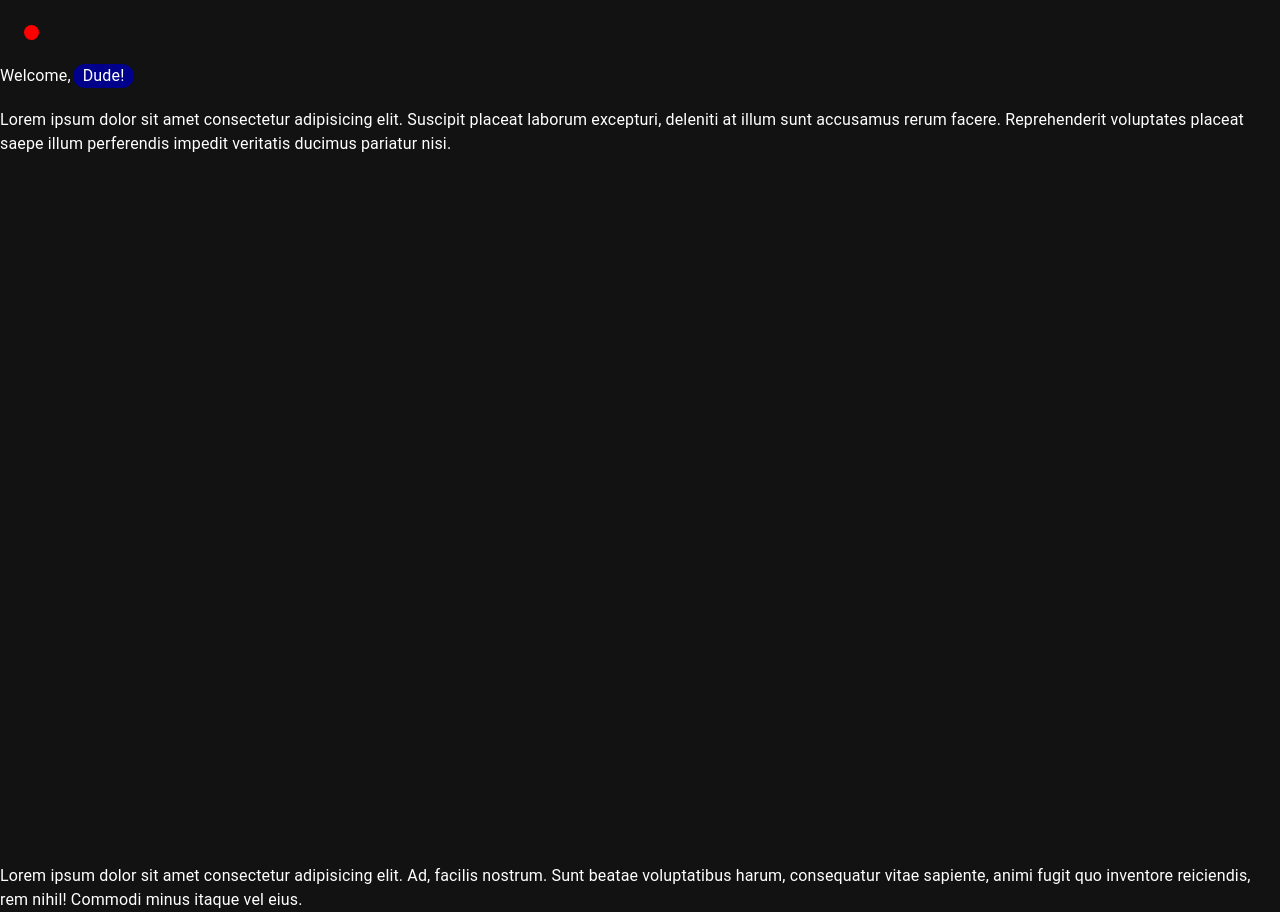
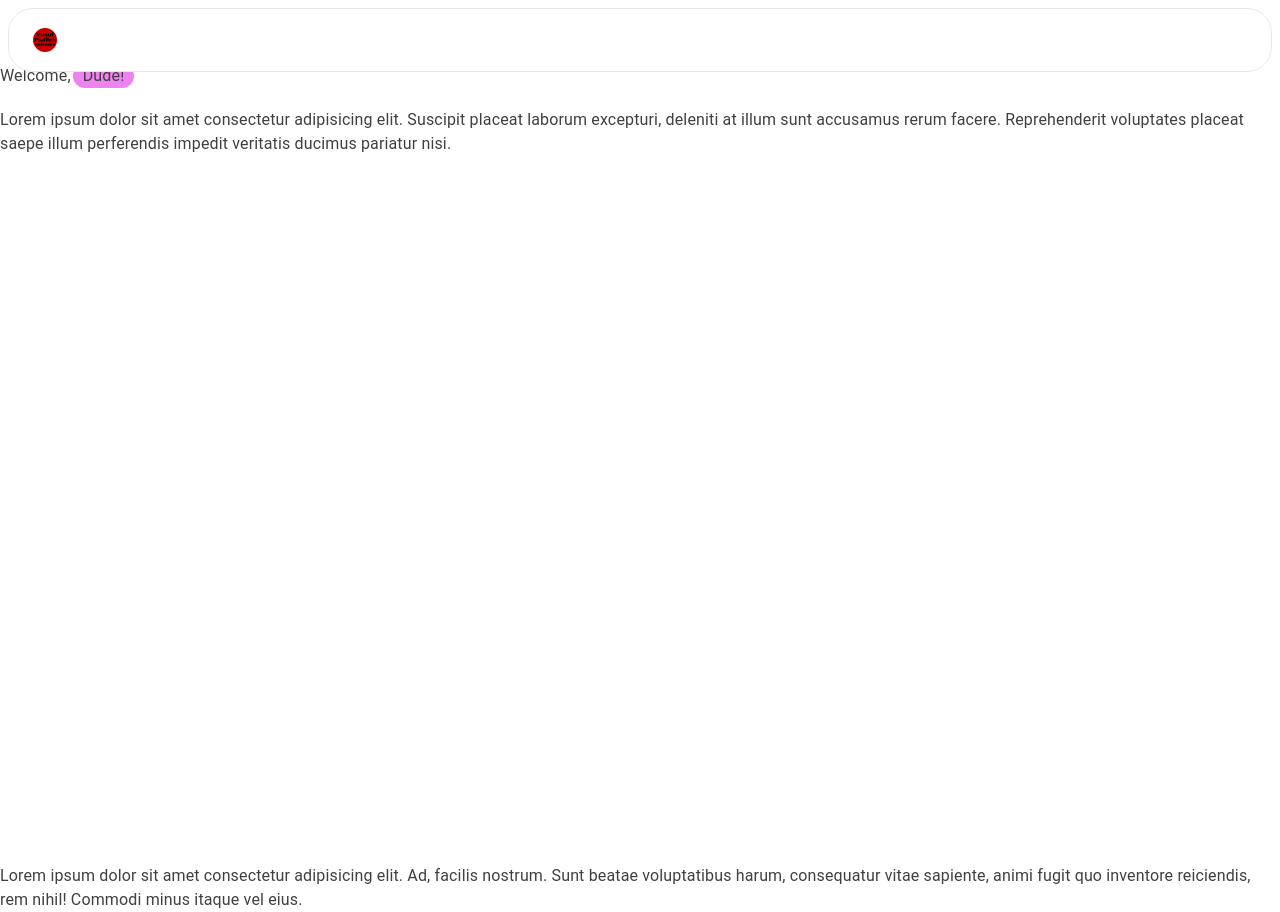
Before and after one commit to yusuffadilahr/new-portofolio-fe, a Next.js app: page / in a window 1280 px wide. Built offline with nearby package versions, Linux system fonts and the light colour scheme.

Commit message:
fix: styling navbar hide

```diff
--- a/src/app/_service/clientside/components/headers.tsx
+++ b/src/app/_service/clientside/components/headers.tsx
@@ -20,15 +20,23 @@ import { useRouter } from 'next/navigation';
 import { useTheme } from '@mui/material/styles';
 import { useAppDispatch, useAppSelector } from '../redux';
 import { setThemeGlobal } from '../redux/globalstore/reducer';
+import Image from 'next/image';
 
 function HideOnScroll(props: Props) {
     const { children, window } = props;
     const trigger = useScrollTrigger({
-        target: window ? window() : undefined,
+        target: typeof window !== 'undefined' ? window() : undefined,
     });
 
     return (
-        <Slide appear={false} direction="down" in={!trigger}>
+        <Slide appear={false} direction="down" in={!trigger} timeout={0}
+            style={{
+                backgroundColor: 'transparent',
+                paddingRight: '8px',
+                paddingLeft: '8px',
+                paddingTop: '8px'
+            }}
+        >
             {children ?? <div />}
         </Slide>
     );
@@ -56,22 +64,30 @@ export default function HideAppBar(props: Props) {
             <CssBaseline />
             <HideOnScroll {...props}>
                 <AppBar elevation={0} sx={{ boxShadow: 'none' }}>
-                    <Toolbar sx={{ display: 'flex', justifyContent: 'space-between' }}>
-                        <Box sx={{ display: 'flex', alignItems: 'center' }}>
-                            <Box sx={{
-                                width: { xs: '10px', sm: '15px' },
-                                height: { xs: '10px', sm: '15px' },
-                                backgroundColor: modeTheme === 'dark' ? 'red' : 'blue',
-                                borderRadius: '50%'
-                            }} />
+                    {/* <div className='border'></div> */}
+                    <Toolbar sx={{
+                        display: 'flex',
+                        backgroundColor: modeTheme === 'dark' ? 'black' : 'white',
+                        justifyContent: 'space-between',
+                        borderWidth: modeTheme === 'dark' ? '0px' : '1px',
+                        borderRadius: '25px'
+                    }}>
+                        <Box sx={{ display: 'flex', alignItems: 'center', width: '24px', height: '24px' }}>
+                            <Image src={'/images/logo-sementara.png'} width={500} height={500} alt='Profil-logo' />
                         </Box>
 
                         {isMobile && (
                             <IconButton edge="start" color="inherit" aria-label="menu" onClick={handleOpenSideBarOpen}>
-                                <MenuIcon sx={{ fontSize: { xs: '1.5rem', sm: '2rem' } }} />
+                                <MenuIcon sx={{
+                                    fontSize: {
+                                        xs: '1.5rem', sm: '2rem',
+                                        color: modeTheme === 'dark' ? 'white' : '#404040'
+                                    }
+                                }} />
                             </IconButton>
                         )}
                     </Toolbar>
+                    {/* <div className='text-white'></div> */}
                 </AppBar>
             </HideOnScroll>
             <Toolbar />
--- a/src/app/_service/clientside/redux/globalstore/reducer.ts
+++ b/src/app/_service/clientside/redux/globalstore/reducer.ts
@@ -1,7 +1,7 @@
 import { createSlice } from '@reduxjs/toolkit'
 
 const themeMode: { mode: string } = {
-    mode: 'dark',
+    mode: 'light',
 }
 
 const globalReducer = createSlice({
--- a/src/app/themeprovider.tsx
+++ b/src/app/themeprovider.tsx
@@ -12,10 +12,10 @@ export default function ThemeProviders({ children }: { children: React.ReactNode
         palette: {
             mode: checkedMode === 'dark' ? 'dark' : 'light',
             background: {
-                default: checkedMode === 'dark' ? '#121212' : '#fff'
+                default: checkedMode === 'dark' ? '#404040' : '#fff'
             },
             text: {
-                primary: checkedMode === 'dark' ? '#fff' : '#000'
+                primary: checkedMode === 'dark' ? 'white' : '#404040'
             }
         },
     })
```
Also changed, not shown: public/images/logo-sementara.png (added).
